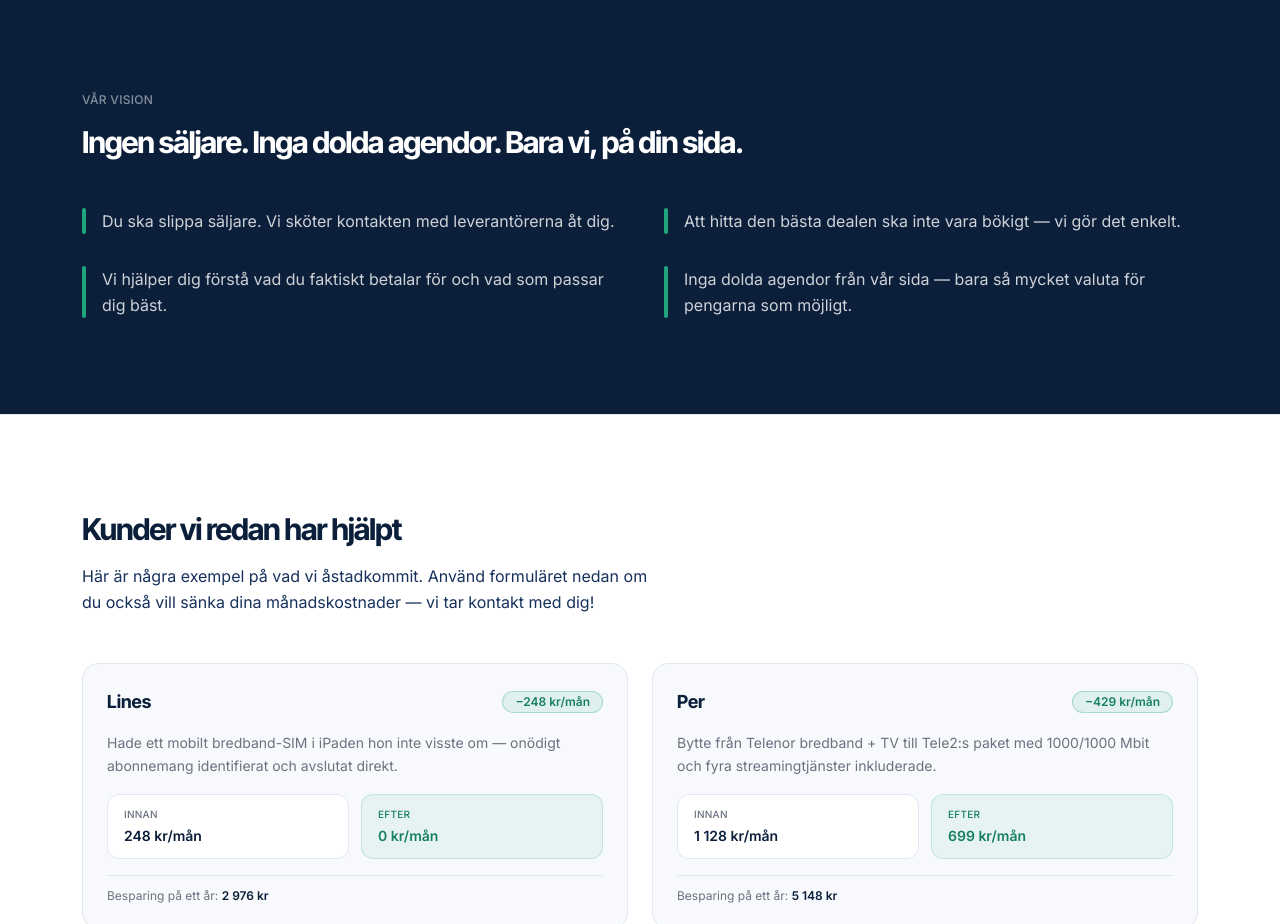
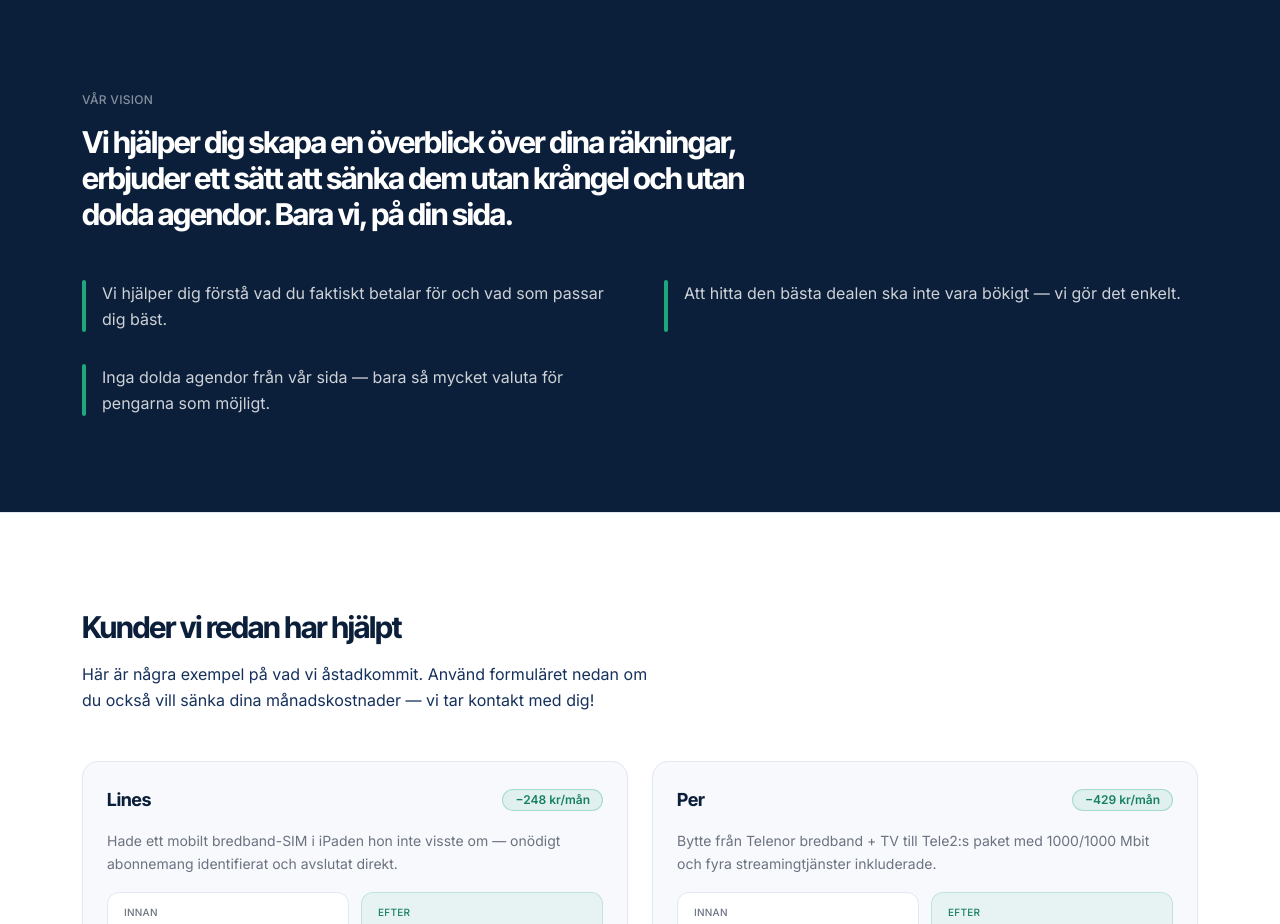
Before and after one commit to MalleBalleCode/NordicSave, a Next.js app: page / in a window 1280 px wide. Shown: the part 1020-1944 px from the top of the page. Built offline with nearby package versions, Linux system fonts and the light colour scheme.

Commit message:
Update vision section text for clarity

```diff
--- a/app/page.tsx
+++ b/app/page.tsx
@@ -93,13 +93,12 @@ export default function Home() {
       <section id="vision" className="border-t border-line bg-ink">
         <div className="max-w-content mx-auto px-6 sm:px-8 py-16 sm:py-24">
           <p className="text-xs font-medium text-white/50 uppercase tracking-wide mb-4">Vår vision</p>
-          <h2 className="font-display font-bold tracking-tightest text-white text-2xl sm:text-3xl mb-12 max-w-2xl">
-            Ingen säljare. Inga dolda agendor. Bara vi, på din sida.
+         <h2 className="font-display font-bold tracking-tightest text-white text-2xl sm:text-3xl mb-12 max-w-2xl">
+            Vi hjälper dig skapa en överblick över dina räkningar, erbjuder ett sätt att sänka dem utan krångel och utan dolda agendor. Bara vi, på din sida.
           </h2>
           <div className="grid sm:grid-cols-2 gap-x-12 gap-y-8">
-            <VisionPoint text="Du ska slippa säljare. Vi sköter kontakten med leverantörerna åt dig." />
+            <VisionPoint text="Vi hjälper dig förstå vad du faktiskt betalar för och vad som passar dig bäst." />
             <VisionPoint text="Att hitta den bästa dealen ska inte vara bökigt — vi gör det enkelt." />
-            <VisionPoint text="Vi hjälper dig förstå vad du faktiskt betalar för och vad som passar dig bäst." />
             <VisionPoint text="Inga dolda agendor från vår sida — bara så mycket valuta för pengarna som möjligt." />
           </div>
         </div>
```
